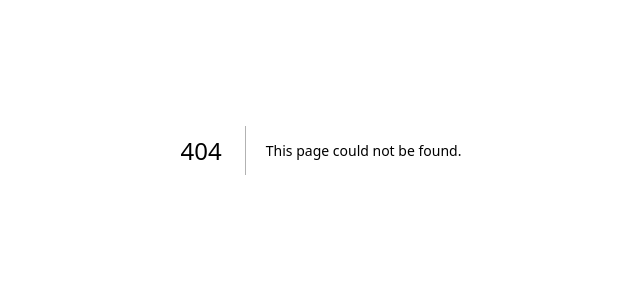
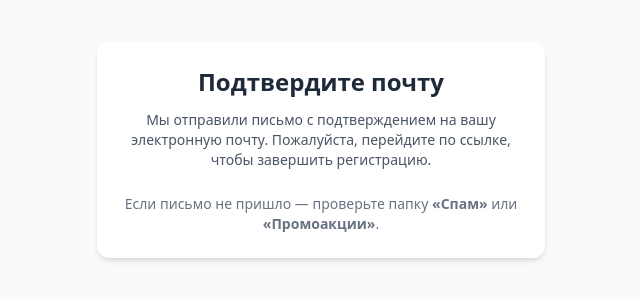
Before and after one commit to ilyatitovich/e-commerce, a Next.js app: page /auth/verify-email-sent in a window 1280 px wide. Before the commit this address had no page. Shown: the part 250-550 px from the top of the page, without its empty margins (319-959 px from the left). Built offline with nearby package versions, Linux system fonts and the light colour scheme.

Commit message:
Add verify email sent page

```diff
--- /dev/null
+++ b/app/auth/verify-email-sent/page.tsx
@@ -0,0 +1,28 @@
+export default function VerifyEmailSentPage() {
+  return (
+    <main className="min-h-screen flex items-center justify-center bg-gray-50 px-4">
+      <div className="w-full max-w-md p-6 bg-white shadow-md rounded-xl text-center">
+        <h1 className="text-2xl font-semibold text-gray-800 mb-3">
+          Подтвердите почту
+        </h1>
+        <p className="text-gray-600 mb-6 text-sm">
+          Мы отправили письмо с подтверждением на вашу электронную почту.
+          Пожалуйста, перейдите по ссылке, чтобы завершить регистрацию.
+        </p>
+
+        <p className="text-gray-500 text-sm">
+          Если письмо не пришло — проверьте папку <strong>«Спам»</strong> или{" "}
+          <strong>«Промоакции»</strong>.
+        </p>
+
+        {/* Опционально: кнопка повторной отправки письма */}
+        {/* <button
+          onClick={handleResend}
+          className="mt-6 w-full bg-blue-600 hover:bg-blue-700 text-white py-3 rounded-lg font-medium transition"
+        >
+          Отправить письмо ещё раз
+        </button> */}
+      </div>
+    </main>
+  );
+}
--- a/app/page.tsx
+++ b/app/page.tsx
@@ -16,12 +16,12 @@ export default function Home() {
         />
         <ol>
           <li>
-            <Link href="/register" className={styles.link}>
+            <Link href="/auth/register" className={styles.link}>
               Register
             </Link>
           </li>
           <li>
-            <Link href="/login" className={styles.link}>
+            <Link href="/auth/login" className={styles.link}>
               Login
             </Link>
           </li>
--- a/components/forms/register-form.tsx
+++ b/components/forms/register-form.tsx
@@ -13,8 +13,10 @@ import { Button } from "@/components/ui/button";
 import { OAuthButton } from "../ui/oauth-button";
 import GoogleIcon from "../icons/google";
 import { openOAuthWindow } from "@/lib/oauth";
+import { useRouter } from "next/navigation";
 
 export default function RegisterForm() {
+  const rounter = useRouter();
   const [success, setSuccess] = useState(false);
   const [error, setError] = useState<string | null>(null);
   const abortControllerRef = useRef<AbortController | null>(null);
@@ -42,6 +44,7 @@ export default function RegisterForm() {
     abortControllerRef.current = controller;
 
     console.table(data);
+    rounter.push("/auth/verify-email-sent");
 
     // try {
     //   const res = await fetch("/api/auth/register", {
```
Also changed, not shown: app/auth/login/page.tsx (renamed from app/(auth)/login/page.tsx), app/auth/register/page.tsx (renamed from app/(auth)/register/page.tsx).
